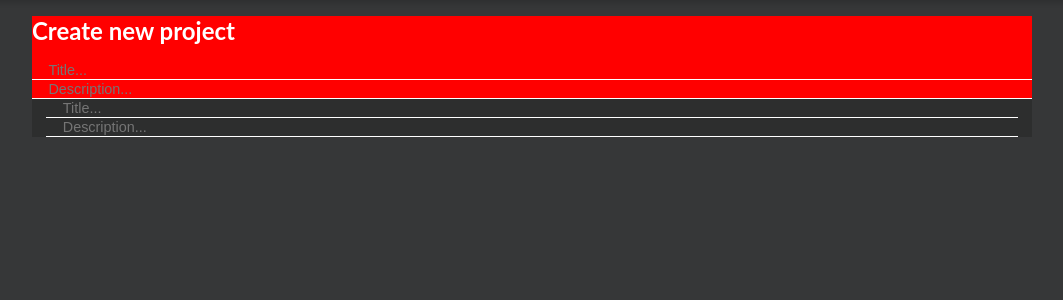
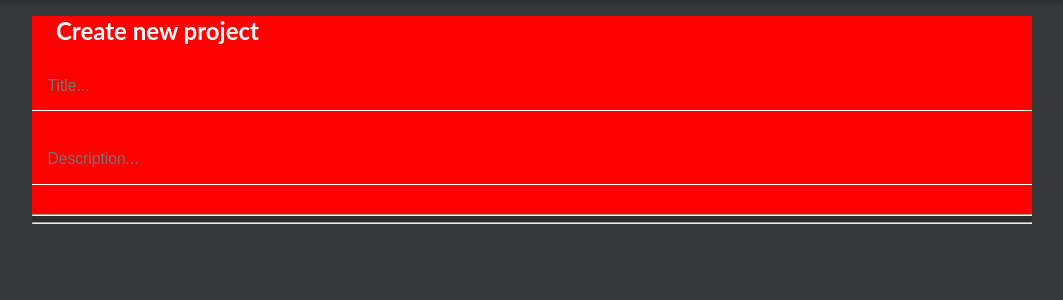
Before and after one commit to rarcz29/wdpai, a PHP site: page /public/views/new-project.html in a window 1280 px wide. Shown: the part 48-348 px from the top of the page, without its empty margins (108-1171 px from the left). Run offline with PHP 8.4, Linux system fonts and the light colour scheme; some libraries are stand-ins or nearby versions.

Commit message:
Update style of the new-project view

```diff
--- a/public/css/new-project.css
+++ b/public/css/new-project.css
@@ -1,4 +1,9 @@
 .new-project-form input {
+  font-size: 1.3em;
+  margin-bottom: 1.5em;
+}
+
+.new-project-form .main-input {
   width: 100%;
 }
 
@@ -7,7 +12,9 @@
   width: 100%;
 }
 
-.new-project-form .git-form input {
-  margin: 0 1em;
+.new-project-form .git-form .git-input {
+  margin-left: 1em;
+  margin-right: 1em;
+  width: 100%;
   width: calc(100% - 2 * 1em);
 }
--- a/public/css/style.css
+++ b/public/css/style.css
@@ -18,6 +18,10 @@ body {
 .main-container {
   width: 1000px;
   margin: 0 auto;
+}
+
+.main-container .new-project-page-header {
+  margin-left: 1em;
 }
 
 @media only screen and (max-device-width: 1000px) {
@@ -50,6 +54,8 @@ body {
   border: none;
   border-bottom: 1px solid white;
   padding: 1em;
+  -webkit-box-sizing: border-box;
+          box-sizing: border-box;
 }
 
 .button {
@@ -155,17 +161,6 @@ body {
   margin-left: 1em;
 }
 
-.data-input {
-  background-color: transparent;
-  border: none;
-  border-bottom: 1px solid white;
-  font-size: 1.2em;
-  margin: 0;
-  -webkit-box-sizing: border-box;
-          box-sizing: border-box;
-  text-indent: 1em;
-}
-
 @media only screen and (max-device-width: 800px) {
   .main-navbar .nav-container {
     display: none;
--- a/public/scss/new-project.scss
+++ b/public/scss/new-project.scss
@@ -2,6 +2,11 @@
 
 .new-project-form {
   input {
+    font-size: 1.3em;
+    margin-bottom: 1.5em;
+  }
+
+  .main-input {
     width: 100%;
   }
 
@@ -9,10 +14,12 @@
     background-color: $bg-darker-color;
     width: 100%;
 
-    input {
+    .git-input {
       $input-margin: 1em;
 
-      margin: 0 $input-margin;
+      margin-left: $input-margin;
+      margin-right: $input-margin;
+      width: 100%;
       width: calc(100% - 2 * #{$input-margin});
     }
   }
--- a/public/scss/style.scss
+++ b/public/scss/style.scss
@@ -23,6 +23,10 @@ body {
 .main-container {
   width: $main-width;
   margin: 0 auto;
+
+  .new-project-page-header {
+    margin-left: 1em;
+  }
 }
 
 @media only screen and (max-device-width: $main-width) {
@@ -48,6 +52,7 @@ body {
   border: none;
   border-bottom: 1px solid $fg-main-color;
   padding: 1em;
+  box-sizing: border-box;
 }
 
 .button {
@@ -156,15 +161,15 @@ body {
   }
 }
 
-.data-input {
-  background-color: transparent;
-  border: none;
-  border-bottom: 1px solid $fg-main-color;
-  font-size: 1.2em;
-  margin: 0;
-  box-sizing: border-box;
-  text-indent: 1em;
-}
+// .data-input {
+//   background-color: transparent;
+//   border: none;
+//   border-bottom: 1px solid $fg-main-color;
+//   font-size: 1.2em;
+//   margin: 0;
+//   box-sizing: border-box;
+//   text-indent: 1em;
+// }
 
 @media only screen and (max-device-width: 800px) {
   .main-navbar .nav-container {
--- a/public/views/new-project.html
+++ b/public/views/new-project.html
@@ -1,5 +1,5 @@
 <!doctype html>
-<html>
+<html lang="en">
 
 <head>
     <meta charset="utf-8" />
@@ -34,14 +34,16 @@
     </header>
 
     <main class="main-container">
-        <h1>Create new project</h1>
+        <h1 class="new-project-page-header">Create new project</h1>
         <form class="new-project-form">
-            <input class="data-input" type="text" placeholder="Title...">
-            <input class="data-input" type="text" placeholder="Description...">
+            <input class="input-field-line-under main-input" type="text" placeholder="Title...">
+            <input class="input-field-line-under main-input" type="text" placeholder="Description...">
 
             <section class="git-form">
-                <input class="data-input" type="text" placeholder="Title...">
-                <input class="data-input" type="text" placeholder="Description...">
+                <!-- <input class="input-field-line-under git-input" type="text" placeholder="Title...">
+                <input class="input-field-line-under git-input" type="text" placeholder="Description..."> -->
+                <hr>
+                <hr>
             </section>
         </form>
     </main>
```
Also changed, not shown: public/views/login.html (renamed from public/views/login.php, +4 -4 lines).
